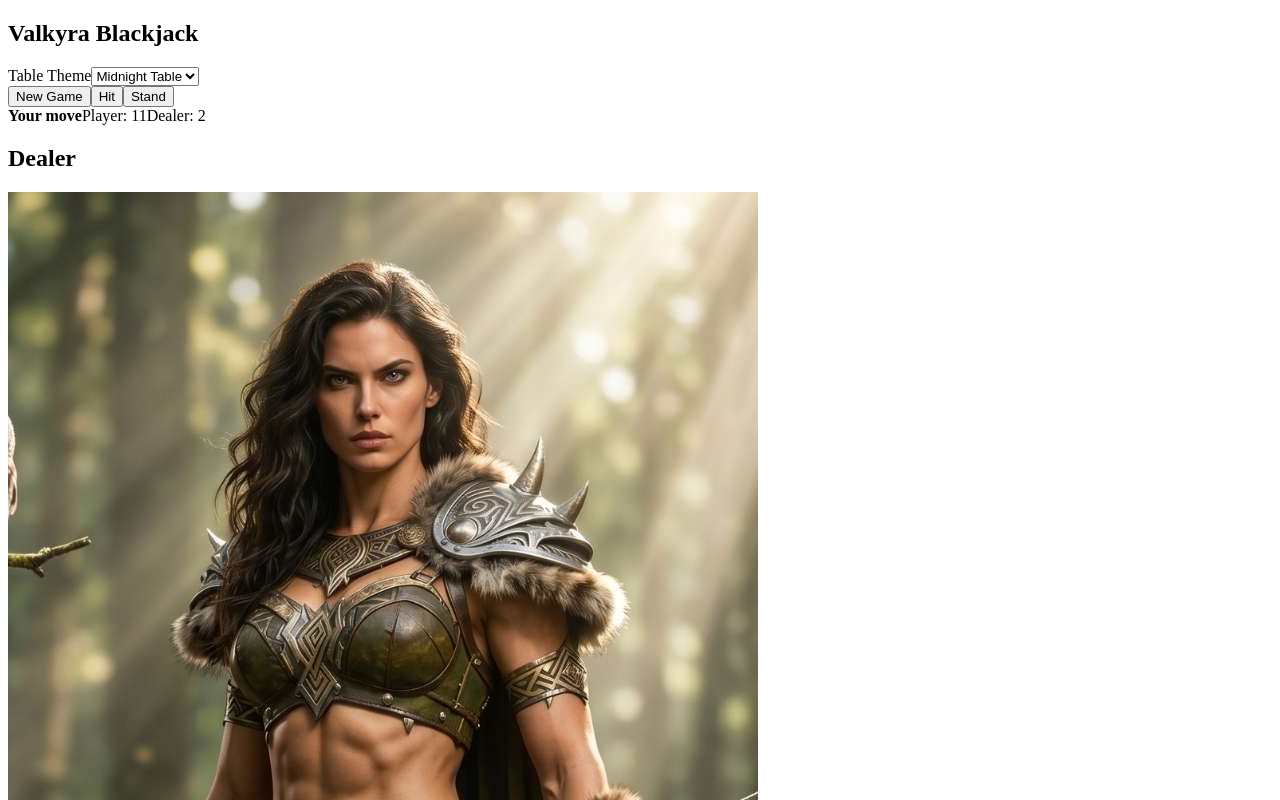
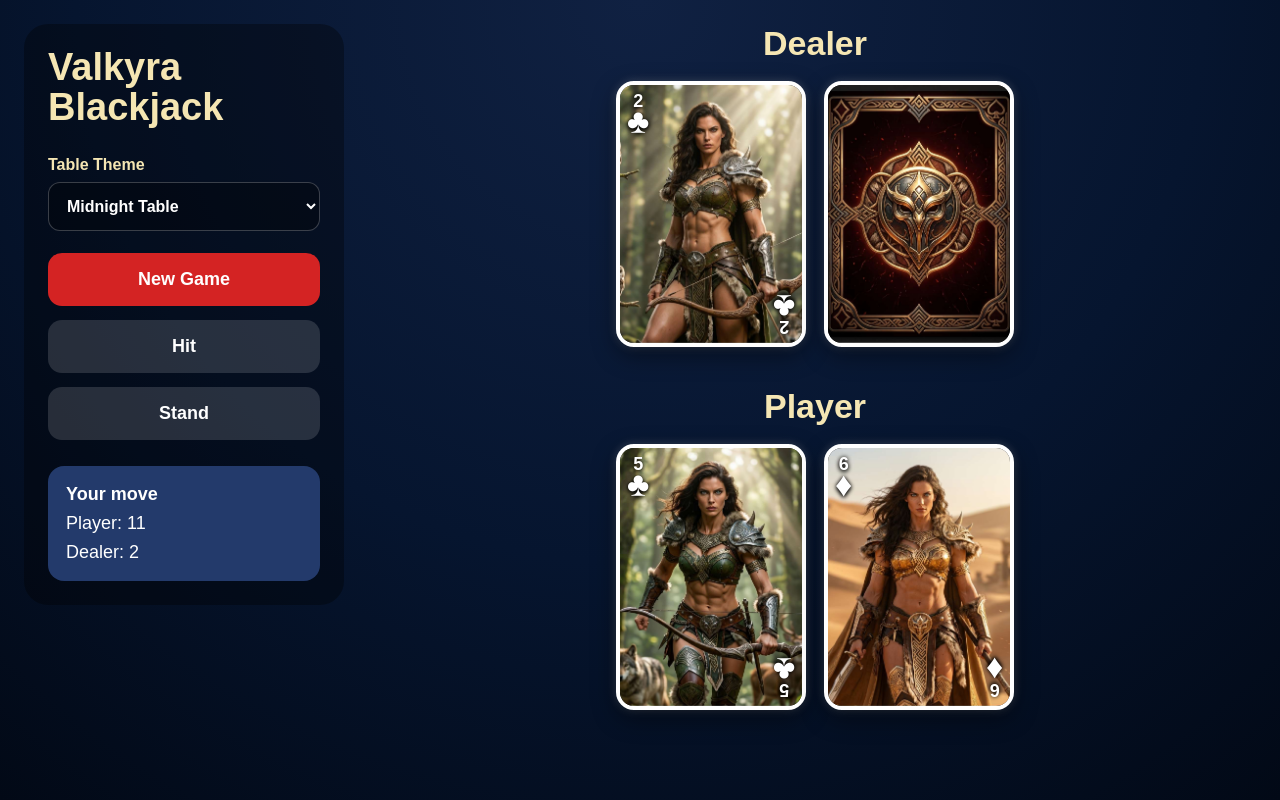
Before and after one commit to PlayYourPhotos/playyourphotos-blackjack, a React (Create React App) app: page /demo in a window 1280 px wide. Both pictures are taken after a click on the button "New Game". Shown: the top 800 px of the page. Built offline with nearby package versions, Linux system fonts and the light colour scheme.

Commit message:
Update styles.css

```diff
--- a/src/styles.css
+++ b/src/styles.css
@@ -1,3 +1,16 @@
+body {
+  margin: 0;
+  font-family: Arial, Helvetica, sans-serif;
+  background: #071633;
+  color: white;
+}
+
+* {
+  box-sizing: border-box;
+}
+
+/* THEMES */
+
 .theme-midnight {
   --page-bg: radial-gradient(circle at top, #102142 0%, #06152f 55%, #020916 100%);
   --panel-bg: rgba(0, 0, 0, 0.35);
@@ -18,3 +31,496 @@
   --status-bg: #7a2f00;
   --gold: #e5c23a;
 }
+
+/* LAYOUT */
+
+.blackjack-page {
+  min-height: 100vh;
+  display: grid;
+  grid-template-columns: 320px 1fr;
+  gap: 30px;
+  padding: 24px;
+  background: var(--page-bg);
+}
+
+.game-panel {
+  background: var(--panel-bg);
+  border-radius: 24px;
+  padding: 24px;
+  height: fit-content;
+}
+
+.game-title {
+  font-size: 38px;
+  line-height: 1.05;
+  margin: 0 0 28px;
+  color: var(--gold);
+}
+
+/* THEME SELECTOR */
+
+.theme-box {
+  margin-bottom: 22px;
+}
+
+.theme-box label {
+  display: block;
+  margin-bottom: 8px;
+  font-size: 16px;
+  font-weight: 800;
+  color: var(--gold);
+}
+
+.theme-box select {
+  width: 100%;
+  padding: 14px;
+  border-radius: 12px;
+  border: 1px solid rgba(255,255,255,0.22);
+  background: rgba(0,0,0,0.3);
+  color: white;
+  font-size: 16px;
+  font-weight: 700;
+}
+
+/* BUTTONS */
+
+.primary-button,
+.game-button {
+  width: 100%;
+  border: none;
+  border-radius: 14px;
+  padding: 16px;
+  margin-bottom: 14px;
+  font-size: 18px;
+  font-weight: 800;
+  cursor: pointer;
+}
+
+.primary-button {
+  background: #d42323;
+  color: white;
+}
+
+.game-button {
+  background: rgba(255, 255, 255, 0.14);
+  color: white;
+}
+
+.game-button:disabled {
+  opacity: 0.35;
+  cursor: not-allowed;
+}
+
+.status-box {
+  margin-top: 12px;
+  background: var(--status-bg);
+  border-radius: 16px;
+  padding: 18px;
+  display: grid;
+  gap: 8px;
+  font-size: 18px;
+}
+
+/* TABLE */
+
+.table-area {
+  display: grid;
+  gap: 40px;
+  align-content: start;
+  justify-items: center;
+}
+
+.hand-section {
+  text-align: center;
+  width: 100%;
+}
+
+.hand-section h2 {
+  font-size: 34px;
+  margin: 0 0 18px;
+  color: var(--gold);
+}
+
+.hand-row {
+  display: flex;
+  justify-content: center;
+  flex-wrap: wrap;
+  gap: 18px;
+}
+
+/* CARDS */
+
+.card {
+  position: relative;
+  width: 190px;
+  aspect-ratio: 5 / 7;
+  border-radius: 18px;
+  overflow: hidden;
+  background: #111;
+  border: 4px solid #ffffff;
+  box-shadow:
+    0 8px 24px rgba(0, 0, 0, 0.45),
+    0 0 10px rgba(255, 255, 255, 0.2);
+  transition: transform 0.25s ease, box-shadow 0.25s ease;
+  cursor: pointer;
+  animation: dealIn 0.32s ease both;
+}
+
+.card:hover {
+  transform: translateY(-4px) scale(1.015);
+  box-shadow:
+    0 12px 32px rgba(0, 0, 0, 0.6),
+    0 0 18px rgba(255, 255, 255, 0.28);
+}
+
+.card-img,
+.card-image {
+  width: 100%;
+  height: 100%;
+  object-fit: cover;
+  object-position: center top;
+  display: block;
+}
+
+.corner {
+  position: absolute;
+  display: flex;
+  flex-direction: column;
+  align-items: center;
+  line-height: 0.8;
+  font-weight: 700;
+  text-shadow:
+    0 2px 4px rgba(0, 0, 0, 0.95),
+    0 0 4px rgba(0, 0, 0, 0.9);
+  z-index: 5;
+  color: white;
+}
+
+.top-left {
+  top: 7px;
+  left: 7px;
+}
+
+.bottom-right {
+  bottom: 7px;
+  right: 7px;
+  transform: rotate(180deg);
+}
+
+.corner-rank {
+  font-size: 18px;
+  font-weight: 900;
+  line-height: 1;
+  height: 18px;
+  display: flex;
+  align-items: center;
+  justify-content: center;
+}
+
+.corner-suit {
+  font-size: 34px;
+  font-weight: 900;
+  line-height: 0.8;
+  margin-top: -2px;
+  height: 28px;
+  display: flex;
+  align-items: center;
+  justify-content: center;
+}
+
+/* ANIMATION */
+
+@keyframes dealIn {
+  from {
+    opacity: 0;
+    transform: translateY(-18px) scale(0.96);
+  }
+  to {
+    opacity: 1;
+    transform: translateY(0) scale(1);
+  }
+}
+
+/* RESULT OVERLAY */
+
+.result-overlay {
+  position: fixed;
+  inset: 0;
+  z-index: 950;
+  display: flex;
+  align-items: center;
+  justify-content: center;
+  background: rgba(0, 0, 0, 0.78);
+  backdrop-filter: blur(6px);
+}
+
+.result-box {
+  position: relative;
+  width: min(520px, 86vw);
+  border-radius: 28px;
+  padding: 42px 34px 34px;
+  text-align: center;
+  background: rgba(4, 16, 36, 0.96);
+  border: 2px solid rgba(255, 255, 255, 0.2);
+}
+
+.result-close {
+  position: absolute;
+  top: 14px;
+  right: 16px;
+  width: 38px;
+  height: 38px;
+  border: none;
+  border-radius: 999px;
+  background: white;
+  color: #111;
+  font-size: 28px;
+  font-weight: 900;
+  cursor: pointer;
+}
+
+.result-label {
+  font-size: 20px;
+  letter-spacing: 4px;
+  color: var(--gold);
+  margin-bottom: 12px;
+}
+
+.result-message {
+  font-size: 42px;
+  font-weight: 900;
+  line-height: 1.05;
+  margin-bottom: 20px;
+}
+
+.result-scores {
+  display: flex;
+  justify-content: center;
+  gap: 18px;
+  font-size: 18px;
+  margin-bottom: 28px;
+}
+
+.result-button {
+  border: none;
+  border-radius: 14px;
+  background: #d42323;
+  color: white;
+  padding: 14px 28px;
+  font-size: 18px;
+  font-weight: 900;
+  cursor: pointer;
+}
+
+/* GALLERY */
+
+.gallery-overlay {
+  position: fixed;
+  inset: 0;
+  z-index: 999;
+  background: rgba(0, 0, 0, 0.88);
+  backdrop-filter: blur(6px);
+  display: flex;
+  align-items: center;
+  justify-content: center;
+}
+
+.gallery-card .card {
+  width: min(420px, 78vw);
+  cursor: default;
+}
+
+.gallery-card .corner-rank {
+  font-size: 26px;
+  height: 26px;
+}
+
+.gallery-card .corner-suit {
+  font-size: 44px;
+  height: 38px;
+}
+
+.gallery-card .top-left {
+  top: 10px;
+  left: 10px;
+}
+
+.gallery-card .bottom-right {
+  bottom: 10px;
+  right: 10px;
+}
+
+.gallery-close {
+  position: fixed;
+  top: 22px;
+  right: 28px;
+  width: 46px;
+  height: 46px;
+  border: none;
+  border-radius: 999px;
+  background: #ffffff;
+  color: #111;
+  font-size: 34px;
+  font-weight: 900;
+  cursor: pointer;
+}
+
+.gallery-nav {
+  position: fixed;
+  top: 50%;
+  transform: translateY(-50%);
+  width: 54px;
+  height: 54px;
+  border: none;
+  border-radius: 999px;
+  background: #ffffff;
+  color: #111;
+  font-size: 42px;
+  font-weight: 900;
+  cursor: pointer;
+}
+
+.gallery-prev {
+  left: 28px;
+}
+
+.gallery-next {
+  right: 28px;
+}
+
+/* LANDING */
+
+.landing-page {
+  min-height: 100vh;
+  background:
+    linear-gradient(rgba(0,0,0,0.72), rgba(0,0,0,0.82)),
+    #071633;
+  display: flex;
+  align-items: center;
+  justify-content: center;
+  padding: 20px;
+}
+
+.landing-overlay {
+  background: rgba(0,0,0,0.55);
+  backdrop-filter: blur(4px);
+  border-radius: 24px;
+  padding: 50px 40px;
+  text-align: center;
+  max-width: 520px;
+  width: 100%;
+}
+
+.landing-title {
+  font-size: 64px;
+  font-weight: 900;
+  margin: 0;
+  color: #f5e6b3;
+  letter-spacing: 2px;
+}
+
+.landing-subtitle {
+  margin-top: 14px;
+  font-size: 20px;
+  color: #ddd;
+}
+
+.launch-button {
+  display: inline-block;
+  margin-top: 34px;
+  padding: 16px 34px;
+  background: #c91d1d;
+  color: white;
+  text-decoration: none;
+  font-weight: 700;
+  border-radius: 12px;
+}
+
+/* MOBILE */
+
+@media (max-width: 768px) {
+  .blackjack-page {
+    grid-template-columns: 1fr;
+    padding: 16px;
+  }
+
+  .game-panel {
+    padding: 18px;
+  }
+
+  .game-title {
+    font-size: 34px;
+  }
+
+  .hand-section h2 {
+    font-size: 28px;
+  }
+
+  .hand-row {
+    gap: 10px;
+  }
+
+  .card {
+    width: 31vw;
+    max-width: 150px;
+    border-width: 3px;
+  }
+
+  .corner-rank {
+    font-size: 14px;
+    height: 14px;
+  }
+
+  .corner-suit {
+    font-size: 26px;
+    height: 22px;
+  }
+
+  .gallery-card .card {
+    width: min(360px, 82vw);
+  }
+
+  .gallery-card .corner-rank {
+    font-size: 22px;
+    height: 22px;
+  }
+
+  .gallery-card .corner-suit {
+    font-size: 38px;
+    height: 32px;
+  }
+
+  .gallery-prev {
+    left: 12px;
+  }
+
+  .gallery-next {
+    right: 12px;
+  }
+
+  .gallery-close {
+    top: 14px;
+    right: 14px;
+  }
+
+  .result-message {
+    font-size: 32px;
+  }
+
+  .result-scores {
+    flex-direction: column;
+    gap: 8px;
+  }
+
+  .landing-title {
+    font-size: 42px;
+  }
+
+  .landing-subtitle {
+    font-size: 16px;
+  }
+
+  .landing-overlay {
+    padding: 30px 20px;
+  }
+}
```
